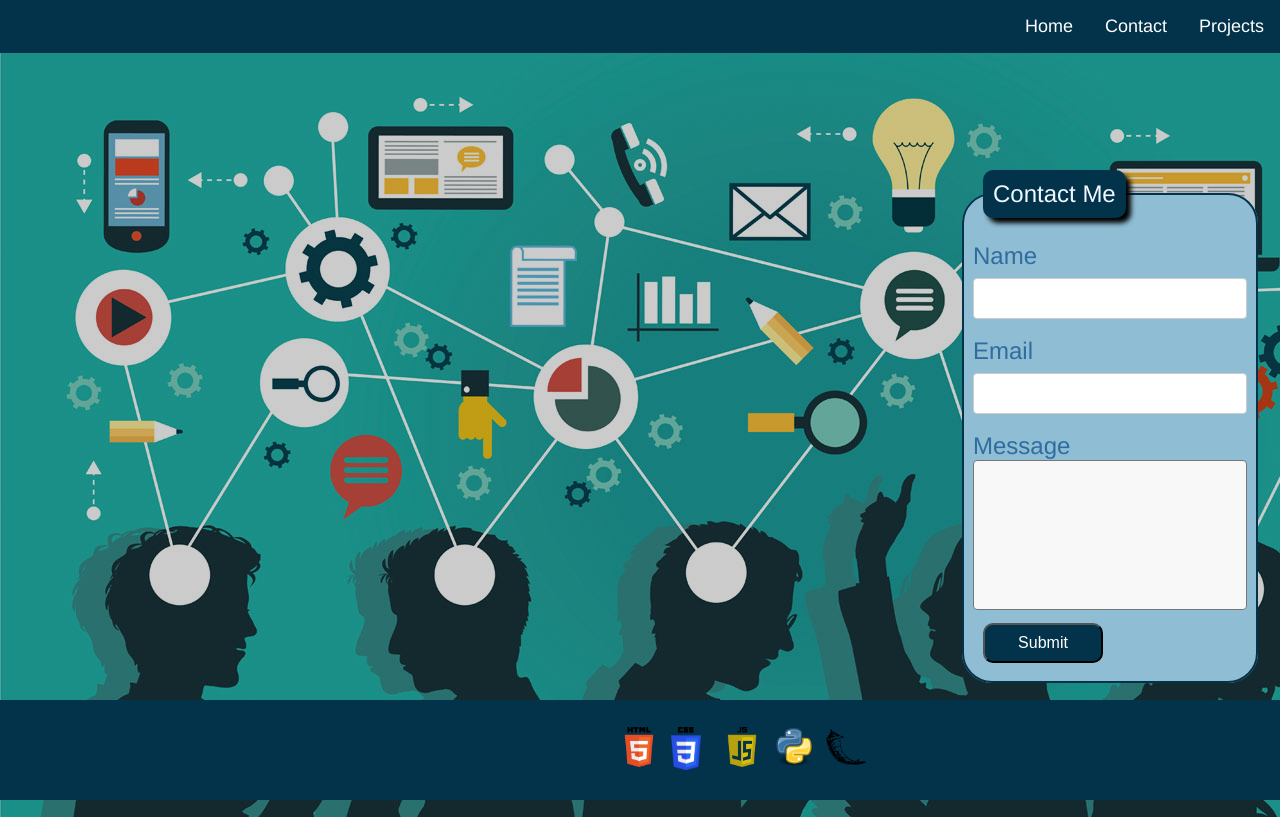
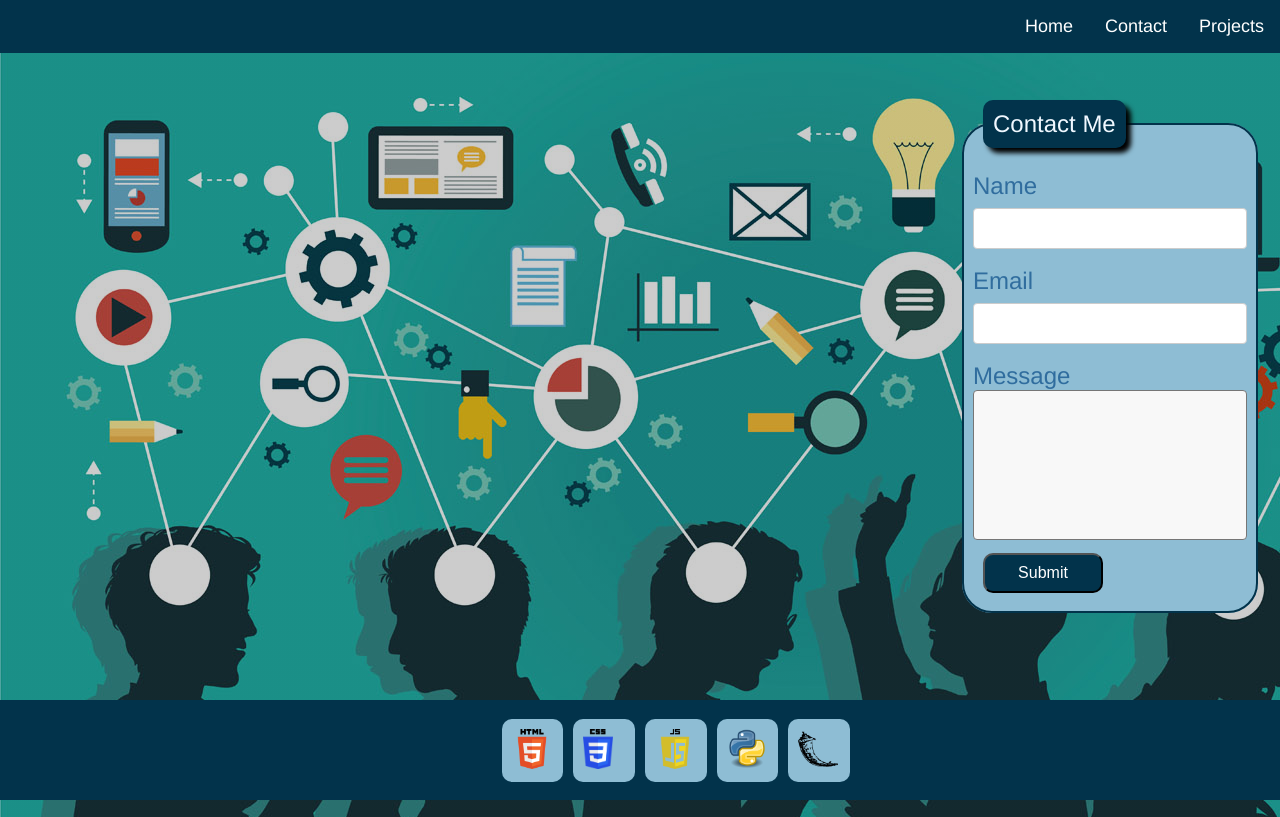
Before and after one commit to rpdavila/personal_portfolio, a Flask app: page /contact in a window 1280 px wide. Run offline with Flask 2, Linux system fonts and the light colour scheme.

Commit message:
modified grid template size in the footer added padding background-color and border radius to all logos

```diff
--- a/static/style.css
+++ b/static/style.css
@@ -101,7 +101,7 @@ body {
 
 .form-wrapper {
     grid-column: 4 / 6;
-    margin-top: 170px;
+    margin-top: 100px;
     margin-right: 20px;
     height: 500px;
 
@@ -188,13 +188,39 @@ footer {
 }
 .footer-container {
     display: grid;
-    grid-template-columns: repeat(auto-fill, minmax(40px, 1fr));
+    grid-template-columns: repeat(auto-fill, minmax(60px, 1fr));
+    grid-gap: 10px;
     align-content: center;
-    grid-gap: 10px;
     height: 100px;
     width: 100%;
 }
+/*footer logos*/
+.skill-img-html {
+    grid-column-start: 8;
+    background-color: #8EBDD4;
+    border-radius: 10px;
+    padding: 10px;
+}
+ .skill-img-css {
+     justify-content: center;
+     background-color: #8EBDD4;
+     border-radius: 10px;
+     padding: 10px;
+ }
 
-.skill-img-html {
-    grid-column-start: 13;
+ .skill-img-fl {
+     background-color: #8EBDD4;
+     border-radius: 10px;
+     padding: 10px;
+ }
+
+ .skill-img-js {
+     background-color: #8EBDD4;
+     border-radius: 10px;
+     padding: 10px;
+ }
+.skill-img-py {
+    background-color: #8EBDD4;
+    border-radius: 10px;
+    padding: 10px;
 }
--- a/templates/layout.html
+++ b/templates/layout.html
@@ -26,11 +26,11 @@
   </div>
   <footer class="footer">
     <div class="footer-container">
-        <div class="skill-img-html"><img src="{{ url_for('static', filename='html.png') }}" alt="html" style="width: 40px"></div>
-        <div class="skill-img-css"><img src="{{ url_for('static', filename='css3.png') }}" alt="css3" style="width: 30px"></div>
-        <div class="skill-img-js"><img src="{{ url_for('static', filename='js.png') }}" alt="Java Script" style="width: 40px"></div>
-        <div class="skill-img-py"><img src="{{ url_for('static', filename='python.png') }}" alt="Python" style="width: 40px"></div>
-        <div class="skill-img-fl"><img src="{{ url_for('static', filename='flask.png') }}" alt="Flask" style="width: 40px"></div>
+        <div class="skill-img-html"><img src="{{ url_for('static', filename='html.png') }}" alt="html" style="width: 40px; height: 40px"></div>
+        <div class="skill-img-css"><img src="{{ url_for('static', filename='css3.png') }}" alt="css3" style="width: 30px; height: 40px"></div>
+        <div class="skill-img-js"><img src="{{ url_for('static', filename='js.png') }}" alt="Java Script" style="width: 40px; height: 40px"></div>
+        <div class="skill-img-py"><img src="{{ url_for('static', filename='python.png') }}" alt="Python" style="width: 40px; height: 40px"></div>
+        <div class="skill-img-fl"><img src="{{ url_for('static', filename='flask.png') }}" alt="Flask" style="width: 40px; height: 40px"></div>
     </div>
   </footer>
 </body>
```
